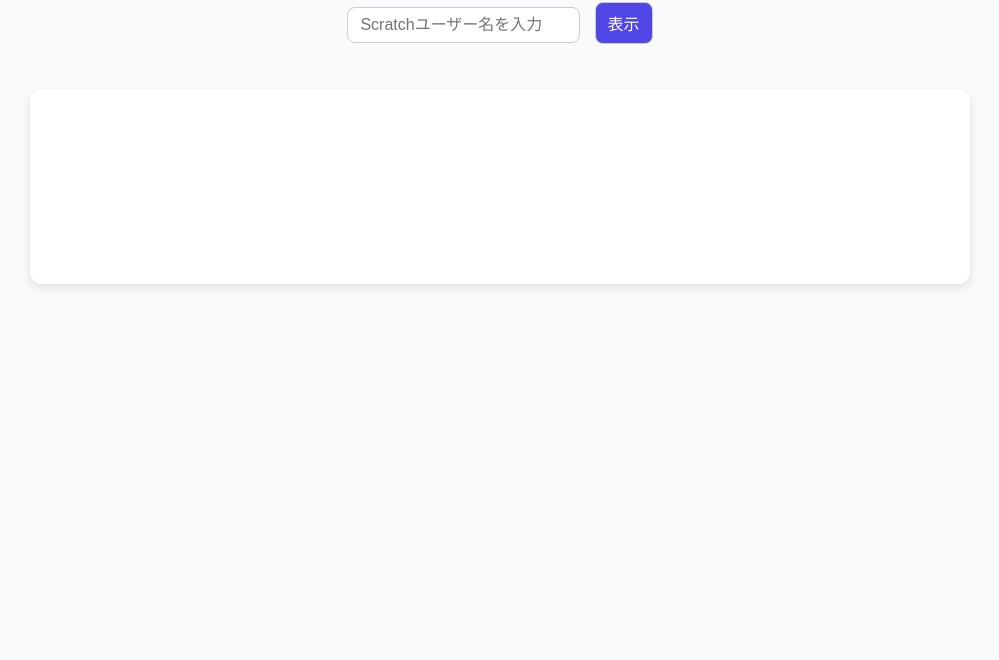
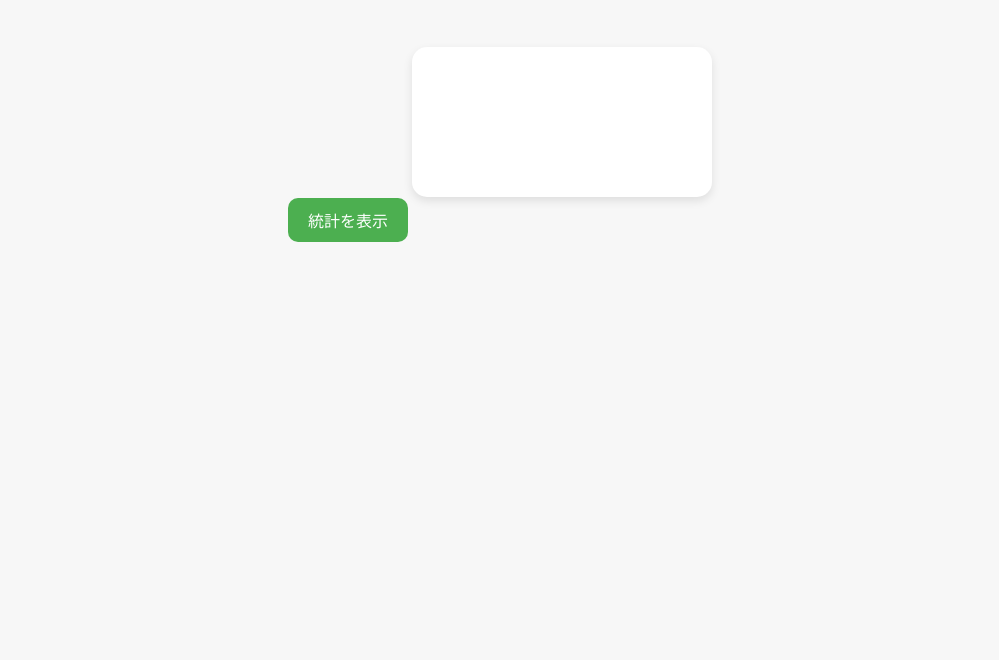
Before and after one commit to eito1220/scratch-stats, a plain HTML site: page scratch_stats_chart.html in a window 1280 px wide. Shown: the part 140-800 px from the top of the page, without its empty margins (140-1139 px from the left). Drawn offline with nearby package versions, Linux system fonts and the light colour scheme.

Commit message:
Update scratch_stats_chart.html

```diff
--- a/scratch_stats_chart.html
+++ b/scratch_stats_chart.html
@@ -2,117 +2,95 @@
 <html lang="ja">
 <head>
   <meta charset="UTF-8">
-<title>Scratch 統計グラフツール</title>
+  <title>Scratch 統計グラフ</title>
   <script src="https://cdn.jsdelivr.net/npm/chart.js"></script>
   <style>
     body {
       font-family: "Segoe UI", sans-serif;
-    background: #f9fafb;
+      background: #f7f7f7;
       text-align: center;
-    padding: 40px;
+      margin: 50px;
     }
-  input, button {
-    font-size: 16px;
-    padding: 8px 12px;
-    border-radius: 8px;
-    border: 1px solid #ccc;
-    margin: 5px;
+    h1 {
+      color: #333;
+    }
+    canvas {
+      max-width: 800px;
+      margin: 30px auto;
+      background: white;
+      border-radius: 15px;
+      box-shadow: 0 4px 10px rgba(0,0,0,0.1);
     }
     button {
-    background: #4f46e5;
+      background: #4CAF50;
       color: white;
+      border: none;
+      padding: 10px 20px;
+      font-size: 16px;
+      border-radius: 10px;
       cursor: pointer;
     }
     button:hover {
-    background: #3730a3;
-  }
-  #chart-container {
-    width: 90%;
-    max-width: 900px;
-    margin: 40px auto;
-    background: white;
-    padding: 20px;
-    border-radius: 12px;
-    box-shadow: 0 4px 10px rgba(0,0,0,0.1);
+      background: #45a049;
     }
   </style>
 </head>
 <body>
+  <h1>Scratch 統計グラフ</h1>
+  <p>下のボタンを押すと、あなたの Scratch プロジェクト統計を取得します。</p>
+  <button onclick="loadStats()">統計を表示</button>
 
-  <h1>🎨 Scratch ユーザー統計グラフ</h1>
-  <input id="user" placeholder="Scratchユーザー名を入力">
-  <button onclick="loadStats()">表示</button>
-
-  <div id="summary"></div>
-  <div id="chart-container">
-    <canvas id="chart"></canvas>
-  </div>
+  <canvas id="myChart"></canvas>
 
   <script>
     async function loadStats() {
-  const username = document.getElementById("user").value.trim();
-  if (!username) return alert("ユーザー名を入力してください！");
+      const username = "eito1220"; // ← あなたのScratchユーザー名
+      const proxy = "https://corsproxy.io/?";
+      const apiUrl = `https://api.scratch.mit.edu/users/${username}/projects`;
 
-  const res = await fetch(`https://api.scratch.mit.edu/users/${username}/projects`);
+      try {
+        console.log("データ取得中:", apiUrl);
+        const res = await fetch(proxy + apiUrl);
+
+        if (!res.ok) {
+          throw new Error(`HTTPエラー: ${res.status}`);
+        }
+
         const projects = await res.json();
+        console.log("取得したデータ:", projects);
 
         if (!Array.isArray(projects) || projects.length === 0) {
-    document.getElementById("summary").innerHTML = `<p>作品が見つかりませんでした。</p>`;
+          alert("プロジェクトデータが見つかりません。ユーザー名を確認してください。");
           return;
         }
 
-  let totalLikes = 0, totalViews = 0;
-  const titles = [], likes = [], views = [];
-
-  projects.forEach(p => {
-    titles.push(p.title);
-    likes.push(p.stats.loves);
-    views.push(p.stats.views);
-    totalLikes += p.stats.loves;
-    totalViews += p.stats.views;
-  });
-
-  document.getElementById("summary").innerHTML = `
-    <h2>${username} さんの統計</h2>
-    <p>作品数: ${projects.length}</p>
-    <p>合計いいね数: ${totalLikes}</p>
-    <p>合計閲覧数: ${totalViews}</p>
-  `;
-
-  // グラフ描画
-  const ctx = document.getElementById('chart');
-  if (window.chart) window.chart.destroy(); // 既存グラフを削除
-  window.chart = new Chart(ctx, {
-    type: 'bar',
+        const ctx = document.getElementById("myChart").getContext("2d");
+        new Chart(ctx, {
+          type: "bar",
           data: {
-      labels: titles,
-      datasets: [
-        {
-          label: 'いいね数',
-          data: likes,
-          backgroundColor: 'rgba(75, 192, 192, 0.7)'
-        },
-        {
-          label: '閲覧数',
-          data: views,
-          backgroundColor: 'rgba(255, 159, 64, 0.7)'
-        }
-      ]
+            labels: projects.map(p => p.title),
+            datasets: [{
+              label: "プロジェクトの閲覧数",
+              data: projects.map(p => p.stats.views),
+              backgroundColor: "rgba(54, 162, 235, 0.5)",
+              borderColor: "rgba(54, 162, 235, 1)",
+              borderWidth: 1
+            }]
           },
           options: {
             responsive: true,
-      plugins: {
-        legend: { position: 'top' },
-        title: { display: true, text: `${username} さんの作品データ` }
-      },
             scales: {
-        x: { ticks: { maxRotation: 90, minRotation: 45 } },
-        y: { beginAtZero: true }
+              y: {
+                beginAtZero: true
+              }
             }
           }
         });
+      } catch (err) {
+        console.error("読み込み失敗:", err);
+        alert("データ取得に失敗しました。時間をおいて再試行してください。");
+      }
     }
   </script>
-
 </body>
 </html>
```
Lines whose indentation alone changed are shown as unchanged.
